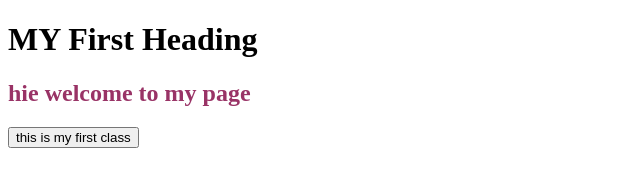
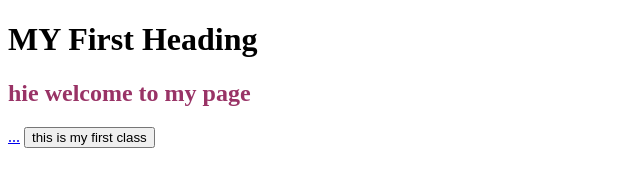
Before and after one commit to ruvita/ruvi, a plain HTML site: page index.html in a window 1280 px wide. Shown: the full height of the page, 0-640 px from the left. Drawn offline with Linux system fonts and the light colour scheme.

Commit message:
Update index.html

```diff
--- a/index.html
+++ b/index.html
@@ -8,6 +8,7 @@
 
   <h1>MY First Heading </h1>
   <h2 style="color:#993366">hie welcome to my page</h2>
+    <a href="https://www.w3schools.com/colors/colors_picker.asp">...</a>
     <button onclick=alert('message')>this is my first class</button>
   </body>
 </html>
```
